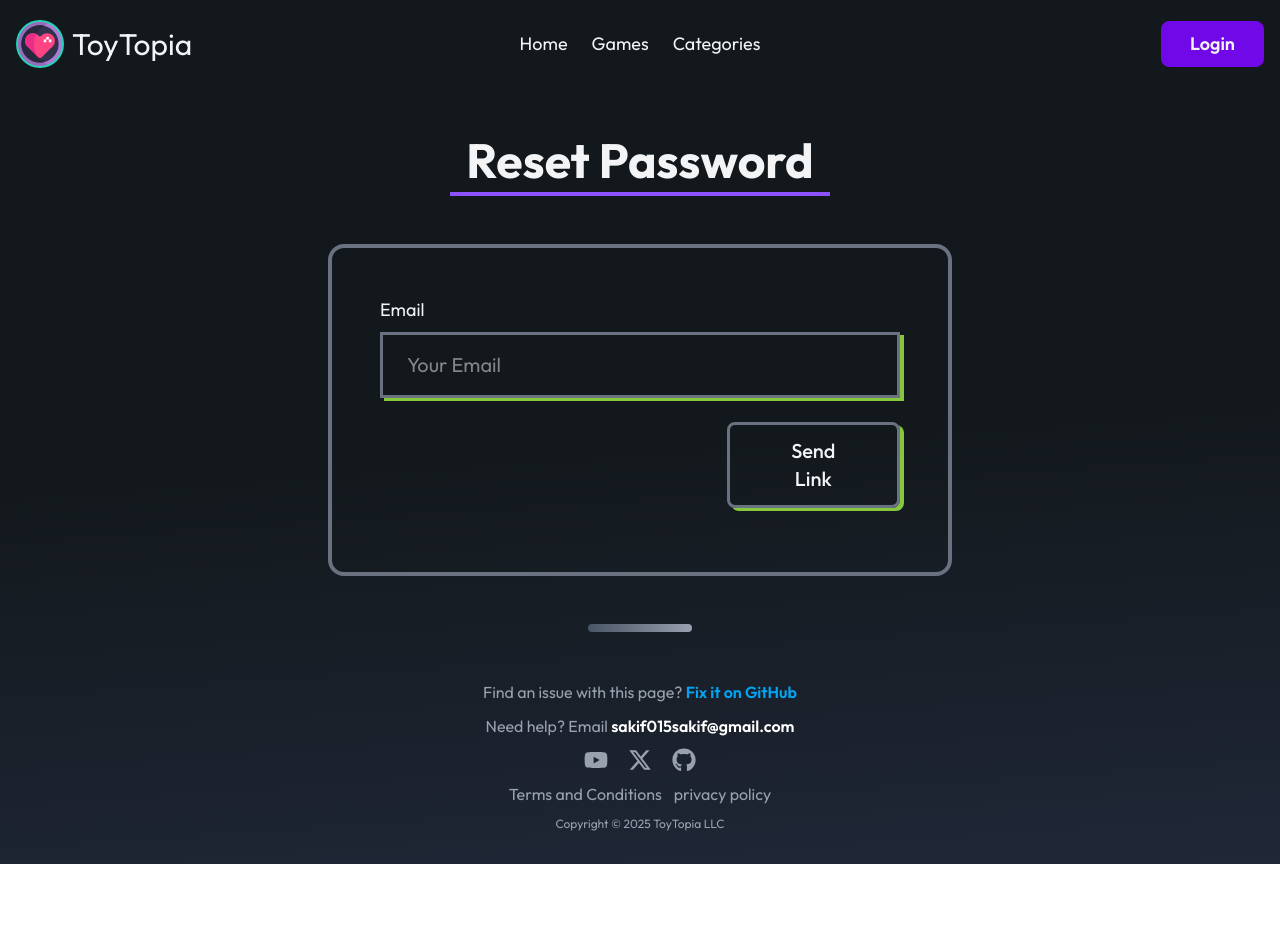
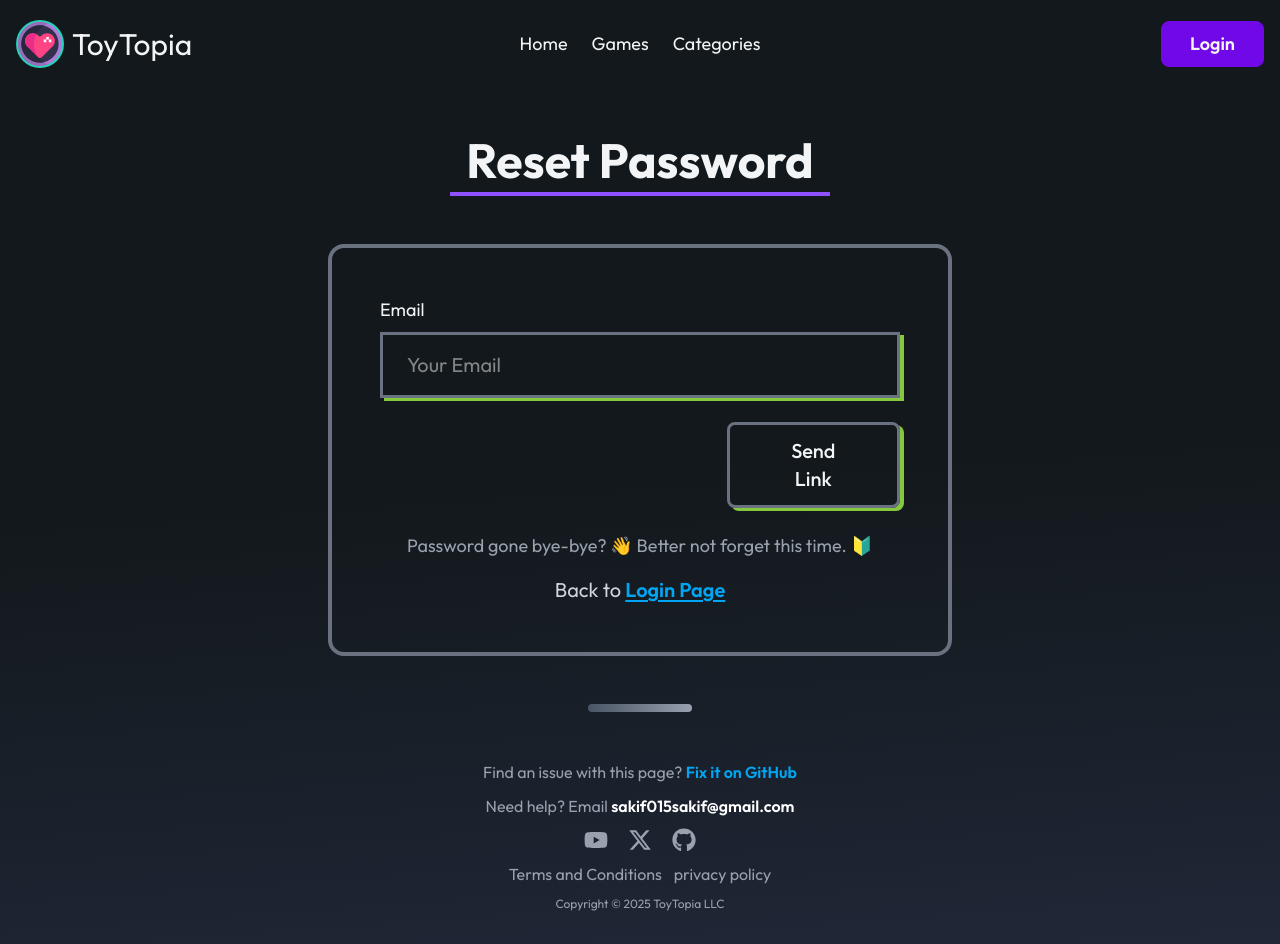
Before and after one commit to MdSakifHossain/PH-Lv01-B12A09-ToyTopia-04-11-2025, a React (Vite) app: page /forgot in a window 1280 px wide. Before the commit the page ends 864 px from the top, so only its background shows below. Built offline with nearby package versions, Linux system fonts and the light colour scheme; no server answers; a web font is replaced by a local one.

Commit message:
feat(forgot-page): add informational note and link back to the /login route

```diff
--- a/src/pages/ForgotPage.jsx
+++ b/src/pages/ForgotPage.jsx
@@ -2,7 +2,7 @@ import React, { useState } from "react";
 import { toast } from "sonner";
 import CustomToast from "../components/CustomToast";
 import { FaCircleCheck } from "react-icons/fa6";
-import { useNavigate } from "react-router";
+import { Link, useNavigate } from "react-router";
 
 const ForgotPage = () => {
   const navigate = useNavigate();
@@ -32,7 +32,7 @@ const ForgotPage = () => {
           </h1>
           <form
             onSubmit={(e) => handleFormSubmit(e)}
-            className="border-4 border-gray-500 w-6/12 px-12 py-12 pb-16 rounded-2xl flex flex-col gap-6"
+            className="border-4 border-gray-500 w-6/12 px-12 py-12 rounded-2xl flex flex-col gap-6"
           >
             <label className="flex flex-col gap-2">
               <span className="text-lg">Email</span>
@@ -56,6 +56,21 @@ const ForgotPage = () => {
                 Send Link
               </button>
             </div>
+
+            <div className="flex flex-col items-center gap-4">
+              <p className="text-lg text-gray-400">
+                Password gone bye-bye? 👋 Better not forget this time. 🔰
+              </p>
+              <p className="text-gray-300 text-xl">
+                Back to{" "}
+                <Link
+                  className="text-sky-500 lg:font-semibold underline underline-offset-3"
+                  to={`/login`}
+                >
+                  Login Page
+                </Link>
+              </p>
+            </div>
           </form>
         </>
       ) : (
```
